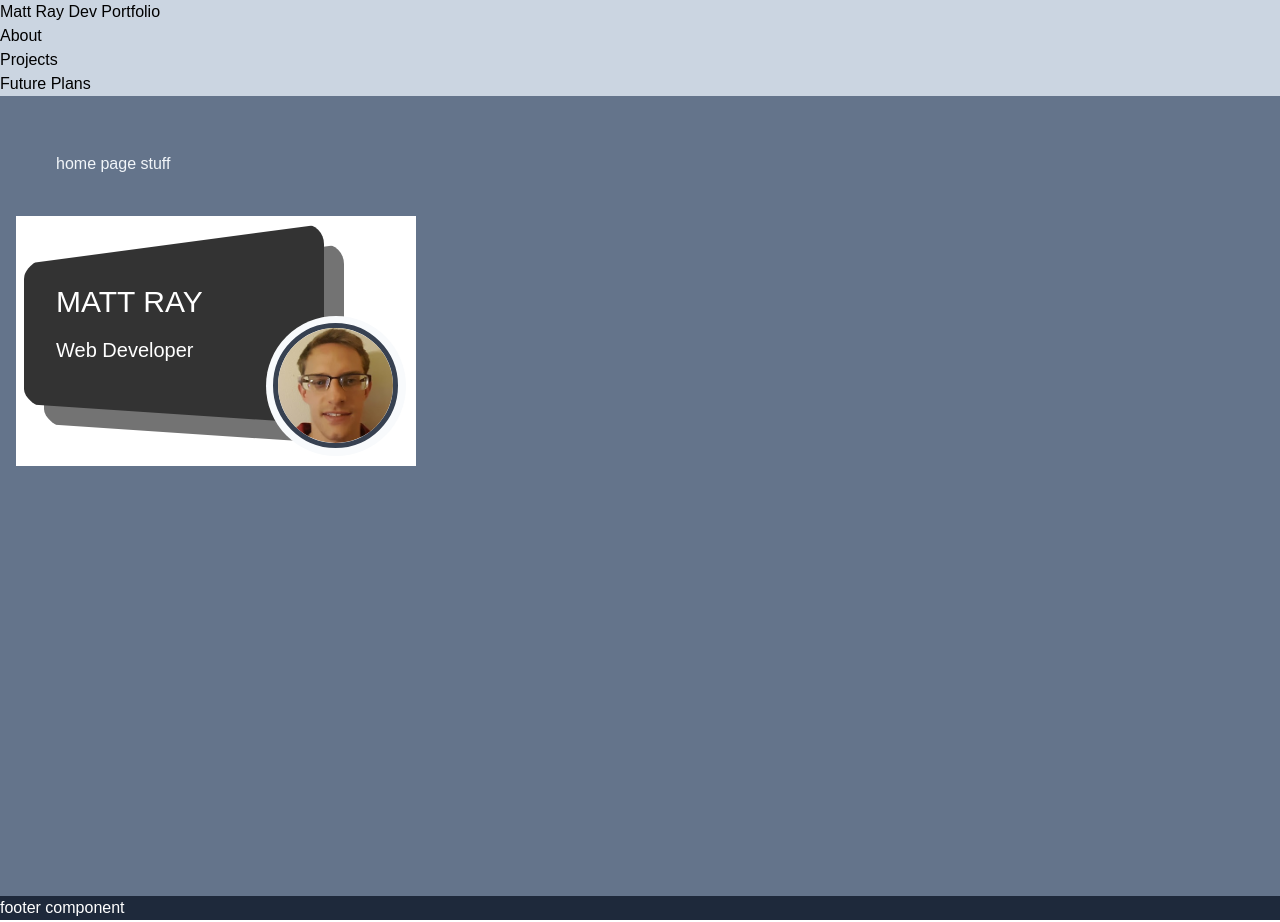
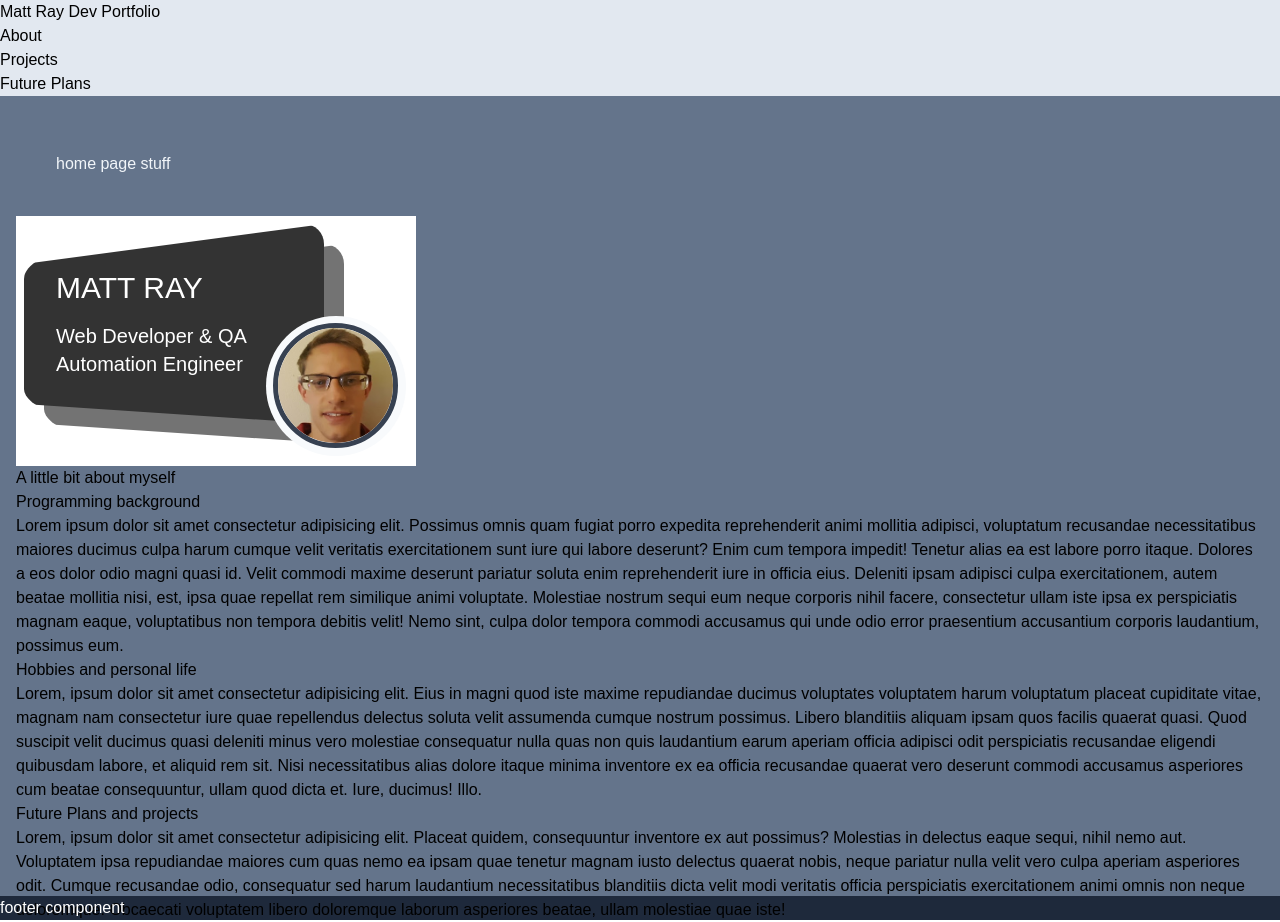
Before and after one commit to Cedaring-xr/vite-portfolio-site, a React (Vite) app: page / in a window 1280 px wide. Built offline with nearby package versions, Linux system fonts and the light colour scheme.

Commit message:
structure improvements

```diff
--- a/src/App.jsx
+++ b/src/App.jsx
@@ -3,7 +3,7 @@ import PageRoutes from './routes'
 
 const App = () => {
 	return (
-		<div className="bg-slate-300">
+		<div className="bg-slate-200">
 			<PageRoutes />
 		</div>
 	)
--- /dev/null
+++ b/src/components/Profile.jsx
@@ -0,0 +1,24 @@
+import React from 'react'
+
+export default function Profile({ title, subTitle, img }) {
+	return (
+		<div id="profile-container" className="relative w-[400px] h-[250px] bg-white p-2">
+			<div className="polygon absolute bg-neutral-500 top-[28px] left-[28px]"></div>
+			<div className="polygon absolute  flex flex-col justify-center align-middle">
+				<h2 className="text-white py-2 px-8 z-10 text-3xl">{title}</h2>
+				<h3 className="text-white py-2 px-8 z-10 text-xl">{subTitle}</h3>
+			</div>
+
+			<div
+				id="profile-circle-two"
+				className="w-[140px] h-[140px] bg-slate-50 rounded-full absolute left-[250px] top-[100px]"
+			></div>
+			<div
+				id="profile-circle-one"
+				className="w-[125px] h-[125px] bg-transparent rounded-full absolute left-[257px] top-[107px] border-[5px] border-gray-700 overflow-hidden"
+			>
+				<img src={img} alt="profile-photo"></img>
+			</div>
+		</div>
+	)
+}
--- /dev/null
+++ b/src/components/Project.jsx
@@ -0,0 +1,15 @@
+import React from 'react'
+
+export default function Project({ title, description, image }) {
+	return (
+		<div>
+			<h2>{title}</h2>
+			<div>
+				<p>{description}</p>
+			</div>
+			<div>
+				<img src={image} alt="project-image" />
+			</div>
+		</div>
+	)
+}
--- a/src/pages/About.jsx
+++ b/src/pages/About.jsx
@@ -1,5 +1,6 @@
 import React from 'react'
 
+// I probably don't need this page at all, all stuff here can be displayed on the homepage
 const About = () => {
 	return (
 		<>
--- a/src/pages/Home.jsx
+++ b/src/pages/Home.jsx
@@ -1,25 +1,53 @@
 import React from 'react'
+import Profile from '../components/Profile'
 
 const Home = () => {
 	return (
 		<div className="bg-slate-500 h-screen p-4">
 			<h1 className="m-10 text-slate-100">home page stuff</h1>
-			<div id="profile-container" className="relative w-[400px] h-[250px] bg-white p-2">
-				<div className="polygon absolute bg-neutral-500 top-[28px] left-[28px]"></div>
-				<div className="polygon absolute  flex flex-col justify-center align-middle">
-					<h2 className="text-white py-2 px-8 z-10 text-3xl">MATT RAY</h2>
-					<h3 className="text-white py-2 px-8 z-10 text-xl">Web Developer</h3>
-				</div>
-
-				<div
-					id="profile-circle-two"
-					className="w-[140px] h-[140px] bg-slate-50 rounded-full absolute left-[250px] top-[100px]"
-				></div>
-				<div
-					id="profile-circle-one"
-					className="w-[125px] h-[125px] bg-transparent rounded-full absolute left-[257px] top-[107px] border-[5px] border-gray-700 overflow-hidden"
-				>
-					<img src="self.png" alt="profile-photo"></img>
+			<Profile title="MATT RAY" subTitle="Web Developer & QA Automation Engineer" img="self.png" />
+			<div>
+				<h2>A little bit about myself</h2>
+				<div>
+					<h3>Programming background</h3>
+					<p>
+						Lorem ipsum dolor sit amet consectetur adipisicing elit. Possimus omnis quam fugiat porro
+						expedita reprehenderit animi mollitia adipisci, voluptatum recusandae necessitatibus maiores
+						ducimus culpa harum cumque velit veritatis exercitationem sunt iure qui labore deserunt? Enim
+						cum tempora impedit! Tenetur alias ea est labore porro itaque. Dolores a eos dolor odio magni
+						quasi id. Velit commodi maxime deserunt pariatur soluta enim reprehenderit iure in officia eius.
+						Deleniti ipsam adipisci culpa exercitationem, autem beatae mollitia nisi, est, ipsa quae
+						repellat rem similique animi voluptate. Molestiae nostrum sequi eum neque corporis nihil facere,
+						consectetur ullam iste ipsa ex perspiciatis magnam eaque, voluptatibus non tempora debitis
+						velit! Nemo sint, culpa dolor tempora commodi accusamus qui unde odio error praesentium
+						accusantium corporis laudantium, possimus eum.
+					</p>
+					<div>
+						<h3>Hobbies and personal life</h3>
+						<p>
+							Lorem, ipsum dolor sit amet consectetur adipisicing elit. Eius in magni quod iste maxime
+							repudiandae ducimus voluptates voluptatem harum voluptatum placeat cupiditate vitae, magnam
+							nam consectetur iure quae repellendus delectus soluta velit assumenda cumque nostrum
+							possimus. Libero blanditiis aliquam ipsam quos facilis quaerat quasi. Quod suscipit velit
+							ducimus quasi deleniti minus vero molestiae consequatur nulla quas non quis laudantium earum
+							aperiam officia adipisci odit perspiciatis recusandae eligendi quibusdam labore, et aliquid
+							rem sit. Nisi necessitatibus alias dolore itaque minima inventore ex ea officia recusandae
+							quaerat vero deserunt commodi accusamus asperiores cum beatae consequuntur, ullam quod dicta
+							et. Iure, ducimus! Illo.
+						</p>
+					</div>
+					<div>
+						<h3>Future Plans and projects</h3>
+						<p>
+							Lorem, ipsum dolor sit amet consectetur adipisicing elit. Placeat quidem, consequuntur
+							inventore ex aut possimus? Molestias in delectus eaque sequi, nihil nemo aut. Voluptatem
+							ipsa repudiandae maiores cum quas nemo ea ipsam quae tenetur magnam iusto delectus quaerat
+							nobis, neque pariatur nulla velit vero culpa aperiam asperiores odit. Cumque recusandae
+							odio, consequatur sed harum laudantium necessitatibus blanditiis dicta velit modi veritatis
+							officia perspiciatis exercitationem animi omnis non neque doloremque. Obcaecati voluptatem
+							libero doloremque laborum asperiores beatae, ullam molestiae quae iste!
+						</p>
+					</div>
 				</div>
 			</div>
 		</div>
--- a/src/pages/Projects.jsx
+++ b/src/pages/Projects.jsx
@@ -1,40 +1,16 @@
 import React from 'react'
+import Project from '../components/Project'
 
 const Projects = () => {
 	return (
 		<>
 			<div className="bg-slate-600 text-white p-4 h-screen">
-				<h2>Projects</h2>
-				<div className="project-container">
-					<h3>Quiz Generator</h3>
-					<div>pictures</div>
-					<div>explanation overview</div>
-					<div>tech charts</div>
-				</div>
-				<div className="project-container">
-					<h3>Cedaring VR art</h3>
-					<div>pictures</div>
-					<div>explanation overview</div>
-					<div>tech charts</div>
-				</div>
-				<div className="project-container">
-					<h3>Cloud Resume Template</h3>
-					<div>pictures</div>
-					<div>explanation overview</div>
-					<div>tech charts</div>
-				</div>
-				<div className="project-container">
-					<h3>Elavation Weather App</h3>
-					<div>pictures</div>
-					<div>explanation overview</div>
-					<div>tech charts</div>
-				</div>
-				<div className="project-container">
-					<h3>React component practice</h3>
-					<div>pictures</div>
-					<div>explanation overview</div>
-					<div>tech charts</div>
-				</div>
+				<h2>Personal Coding Projects</h2>
+				<Project title="Quiz Generator" description="explanation overview" image="vite.svg" />
+				<Project title="Cedaring VR art" description="explanation overview" image="vite.svg" />
+				<Project title="Elevation Weather App" description="explanation overview" image="vite.svg" />
+				<Project title="Cloud Resume Template" description="explanation overview" image="vite.svg" />
+				<Project title="React Components practice" description="explanation overview" image="vite.svg" />
 			</div>
 		</>
 	)
--- a/src/routes.jsx
+++ b/src/routes.jsx
@@ -13,9 +13,9 @@ export default function PageRoutes() {
 			<Header />
 			<Routes>
 				<Route path="/" element={<Home />} />
-				<Route path="/about" element={<About />} />
+				{/* <Route path="/about" element={<About />} /> */}
 				<Route path="/projects" element={<Projects />} />
-				<Route path="/future" element={<Future />} />
+				{/* <Route path="/future" element={<Future />} /> */}
 			</Routes>
 			<Footer />
 		</Router>
```
